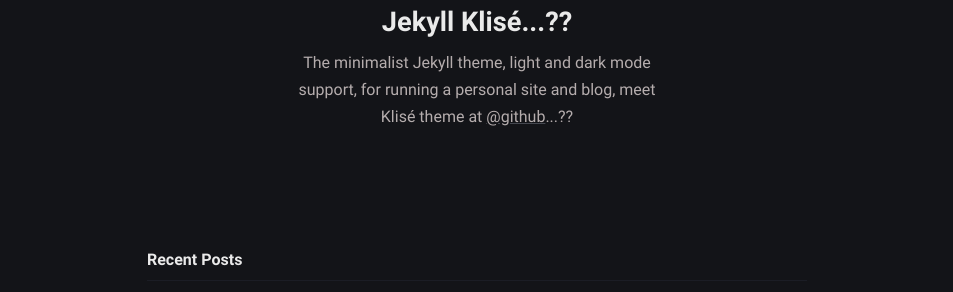
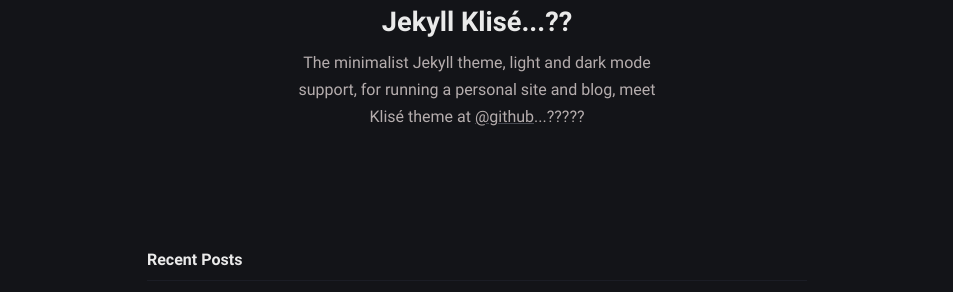
Before and after one commit to davbree/pleasant-aluminum, a Jekyll site: the page built from index.md, in a window 1280 px wide. Shown: the part 251-543 px from the top of the page, without its empty margins (163-1116 px from the left). Built offline with Jekyll 4.4.1, drawn with Linux system fonts in a browser that asks for light colours.

```diff
--- a/_config.yml
+++ b/_config.yml
@@ -14,7 +14,7 @@ author:
     The minimalist Jekyll theme, light and dark mode support, for running a
     personal site and blog,  meet Klisé theme at <a
     href="https://github.com/piharpi/jekyll-klise" target="_blank"
-    rel="noopener">@github</a>...??
+    rel="noopener">@github</a>...?????
   username: username
   github: github_username
   twitter: twitter_username
```
